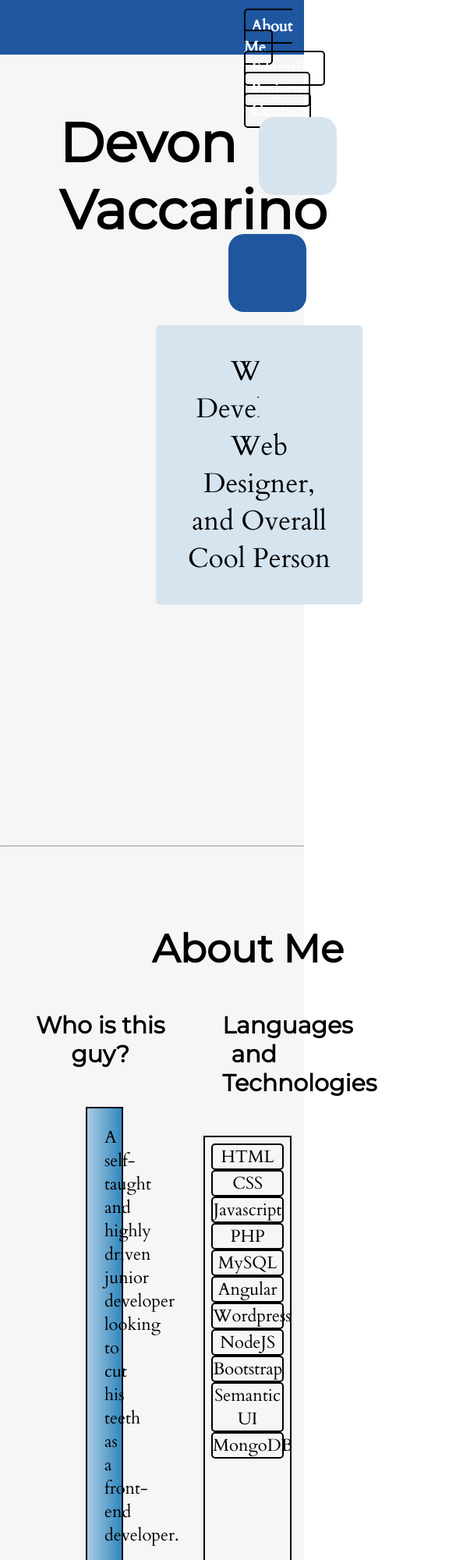
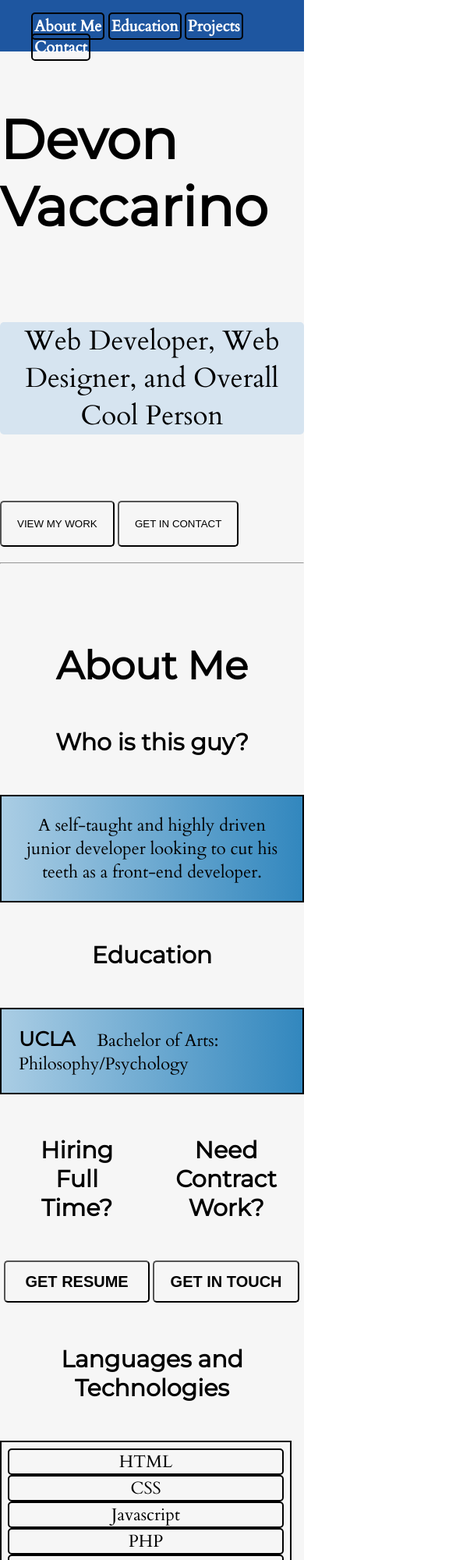
Before and after one commit to Rems5678/devonwebsite, a plain HTML site: page index.html in a window 390 px wide. Shown: the top 2000 px of the page at 78% size, 585 px wide, since content can reach past the window. Drawn offline with Linux system fonts and the light colour scheme.

Commit message:
Add files via upload

```diff
--- a/functions/index.js
+++ b/functions/index.js
@@ -1,16 +1,17 @@
 $(document).ready(function(){
-
-//nav bar
+	//desktop functions
+		if ($(window).width() > 769 ) {
+			//nav bar
 		$("#nav ul").animate({marginLeft: "70%"}, 700)
 //intro div
 	$("#intro h1").animate({marginLeft: "76px"}, 700);
 	$("#intro p").animate({marginLeft: 200}, 700);
-	$("#intro button").animate({left: "700px"}, 700);
+	$("#intro a").animate({left: "700px"}, 700);
 	$(".background-divs .background-div:eq(0)").animate({
 		borderRadius: '20px',
 	width:	'100px',
 	height: '100px',
-	left: '75%',
+	left: '1400px',
 	top: '300px',
 	now: '360px'}, {duration: 1000, step: function (now) {
 		$(this).css({transform: "rotate(" + now + "deg)", background:'#1E56A0'})
@@ -19,7 +20,7 @@ $(document).ready(function(){
 		borderRadius: '20px',
 	width:	'100px',
 	height: '100px',
-	left: '85%',
+	left: '1550px',
 	top: '150px',
 	now: '360px'}, {duration: 1000, step: function (now) {
 		$(this).css({transform: "rotate(" + now + "deg)", background:'#D6E4F0'})
@@ -28,7 +29,7 @@ $(document).ready(function(){
 		borderRadius: '20px',
 	width:	'100px',
 	height: '100px',
-	left: '85%',
+	left: '1550px',
 	top: '450px',
 	now: '360px'}, {duration: 1000, step: function (now) {
 		$(this).css({transform: "rotate(" + now + "deg)", background:'#D6E4F0'})
@@ -53,8 +54,10 @@ $(document).ready(function(){
 			var elementBotPosition = elementHeight + elementTopPosition
 			//check to see if viewport is within window
 			if ((elementBotPosition >= windowTopPosition) && (elementTopPosition <= windowBotPosition)) {
-
-				$element.animate({left: '50%'})
+				var elementWidth = $element.innerWidth();
+				var windowWidth = $window.width();
+				var center = (windowWidth - elementWidth)/2
+				$element.animate({left: center})
 
 			}
 //			else {
@@ -75,4 +78,91 @@ $(document).ready(function(){
 	//projects
 
 	//contact me
+		}
+//tablet functions
+if ($(window).width() <= 768 && $(window).width() >= 426) {
+	$("#projects .project").removeClass("col-25")
+		//education
+	$("#lang-tech li").on("click", pushDown);
+
+	function pushDown(evt) {
+		if($("#lang-tech div").hasClass("showdiv")){
+			$("#lang-tech div").removeClass("showdiv");
+		}
+		$(evt.target).next().addClass("showdiv");
+	}
+		//scroll animations for sliding headers when scrolling past them.
+
+
+	var $scrollAnim = $(".scroll-animate")
+	var $window = $(window)
+	//trigger scroll event on window load to check for a view that should be called
+	$window.on('scroll resize', checkIfInView);
+	$window.trigger("scroll");
+	function checkIfInView() {
+		var windowHeight = $window.height();
+		var windowTopPosition = $window.scrollTop();
+		var windowBotPosition = windowHeight + windowTopPosition
+		$.each($scrollAnim, function() {
+			var $element = $(this);
+			var elementHeight = $element.outerHeight();
+			var elementTopPosition = this.offsetTop;
+			var elementBotPosition = elementHeight + elementTopPosition
+			//check to see if viewport is within window
+			if ((elementBotPosition >= windowTopPosition) && (elementTopPosition <= windowBotPosition)) {
+				var elementWidth = $element.innerWidth();
+				var windowWidth = $window.width();
+				var center = (windowWidth - elementWidth)/2
+				$element.animate({left: center})
+
+			}
+//			else {
+//				$element.removeClass("in-view");
+//			}
+		})
+}
+}
+	//smartphone functions
+if ($(window).width() < 426) {
+	$("#projects .project").removeClass("col-25")
+			//education
+	$("#lang-tech li").on("click", pushDown);
+
+		function pushDown(evt) {
+		if($("#lang-tech div").hasClass("showdiv")){
+			$("#lang-tech div").removeClass("showdiv");
+		}
+		$(evt.target).next().addClass("showdiv");
+	}
+			//scroll animations for sliding headers when scrolling past them.
+$("#about-me div").removeClass("col-66").removeClass("col-33");
+
+	var $scrollAnim = $(".scroll-animate")
+	var $window = $(window)
+	//trigger scroll event on window load to check for a view that should be called
+	$window.on('scroll resize', checkIfInView);
+	$window.trigger("scroll");
+	function checkIfInView() {
+		var windowHeight = $window.height();
+		var windowTopPosition = $window.scrollTop();
+		var windowBotPosition = windowHeight + windowTopPosition
+		$.each($scrollAnim, function() {
+			var $element = $(this);
+			var elementHeight = $element.outerHeight();
+			var elementTopPosition = this.offsetTop;
+			var elementBotPosition = elementHeight + elementTopPosition
+			//check to see if viewport is within window
+			if ((elementBotPosition >= windowTopPosition) && (elementTopPosition <= windowBotPosition)) {
+				var elementWidth = $element.innerWidth();
+				var windowWidth = $window.width();
+				var center = (windowWidth - elementWidth)/2
+				$element.animate({left: center})
+
+			}
+//			else {
+//				$element.removeClass("in-view");
+//			}
+		})
+}
+}
 })
--- a/index.html
+++ b/index.html
@@ -1,7 +1,7 @@
 <!DOCTYPE HTML>
 <html>
 <head>
-	<meta charset ="utf-8">
+	<meta charset ="utf-8" name = "viewport" content = "width=device-width, initial-scale=1.0">
 	<title>Devon's Website</title>
 	<link href= "styles/index.css" rel = "stylesheet" type = "text/css">
 	<link href="https://fonts.googleapis.com/css?family=Cardo|Montserrat" rel="stylesheet">
@@ -12,11 +12,11 @@
 	<header class = "header-wrapper">
 		<nav id = "nav">
 			<ul>
-				<li><a href = "#about-me">About Me</a></li>
-				<li><a href = "#education">Education</a></li>
-				<li><a href = "#projects">Projects</a></li>
+				<a href = "#about-me"><li>About Me</li></a>
+				<a href = "#education"><li>Education</li></a>
+				<a href = "#projects"><li>Projects</li></a>
 <!--				<li><a href = "#">Work Experience</a></li>-->
-				<li><a href = "#contact">Contact</a></li>
+				<a href = "#contact"><li>Contact</li></a>
 			</ul>
 		</nav>
 		<div class = "background-divs">
@@ -27,9 +27,8 @@
 		<div id= "intro">
 			<h1>Devon Vaccarino</h1>
 			<p>Web Developer, Web Designer, and Overall Cool Person</p>
-			<button><a href ='#projects'>VIEW MY WORK</a></button>
-			<button><a href ='#contact'>GET IN CONTACT</a></button>
-
+			<a href ='#projects'><button>VIEW MY WORK</button></a>
+			<a href ='#contact'><button>GET IN CONTACT</button></a>
 		</div>
 	</header>
 	<section id ="about-me">
@@ -48,7 +47,7 @@
 			<div>
 			<h2>Hiring Full Time?</h2>
 			<br>
-			<a href = "#"><button class ="employers">Download Resume</button></a>
+			<a href = "https://docs.google.com/document/d/1ZyYT2k7OGk7AqrgVSn4JD0KfgtFZfA4bR9UyOAh8tBk/edit?usp=sharing"><button class ="employers">Get Resume</button></a>
 			</div>
 			<div>
 				<h2>Need Contract Work?</h2>
@@ -154,11 +153,6 @@
 	<hr>
 
 	<section id = "contact">
-		<div class = "background-divs">
-			<div class = "background-div"></div>
-			<div class = "background-div"></div>
-			<div class = "background-div"></div>
-		</div>
 		<h1>Get in Contact</h1>
 		<h2>Email: devonev92@gmail.com</h2>
 	</section>
--- a/styles/index.css
+++ b/styles/index.css
@@ -1,4 +1,6 @@
+
 /*mixins*/
+
 @mixin .section-header {
 	margin: 0 auto;
 	padding: 2em 0 0 0;
@@ -6,13 +8,19 @@
 }
 /*defaults*/
 html, body {
- margin: 0px;
- padding: 0px;
- border: 0px;
-box-sizing: border-box;
+ 	margin: 0;
+ 	padding: 0px;
+	border: 0px;
+	box-sizing: border-box;
+	overflow: auto;
+	width: 1900px;
  }
 h1, h2, h3, h4, h5, h6 {
 	font-family:'Montserrat', 'sans-serif';
+
+}
+h1, h2, h3, h4, h5, h6
+{
 }
  a {
 	text-decoration: none;
@@ -56,23 +64,9 @@ button:hover {
 /*Animations*/
 .scroll-animate {
 	position: relative;
-	width: 300px;
+	width: 250px;
 
 }
-/*
-.in-view {
-	-webkit-transition: all 700ms linear;
-	-moz-transition: all 700ms linear;
-	-o-transition:  all 700ms linear;
-	transition:  all 700ms linear;
-	-webkit-transform: translate3d(50%, 0px, 0px);
-	-moz-transform: translate(50%, 0px, 0px);
-	-o-transform: translate(50%, 0px, 0px);
-	transform: translate3d(50%, 0px, 0px);
-	max-width: 50%;
-	margin: 0 auto;
-}
-*/
 /*header*/
 
 .header-wrapper{
@@ -81,6 +75,35 @@ button:hover {
 	height: 30%;
 	background-color: #F6F6F6;
 }
+/*nav bar*/
+nav {
+	background-color: #1E56A0;
+	height: 3.5em;
+	margin: 0;
+	padding-top: 10px;
+}
+nav ul {
+	margin: 0;
+	padding-top: 10px;
+	position: relative;
+	box-sizing: border-box;
+}
+
+nav li{
+	display: inline;
+	vertical-align: center;
+	padding: 7px;
+	border: 2px black solid;
+	border-radius: 5px;
+	font-size: 20px;
+	font-weight: 600;
+	box-sizing: border-box;
+}
+nav li:hover {
+	background-color: black;
+
+}
+
 /*intro*/
 #intro h1{
 	position: relative;
@@ -89,13 +112,12 @@ button:hover {
 	margin: 0 auto;
 }
 #intro p {
-	width:50%;
+	width: 50%;
 	text-align: center;
 	font-size: 35px;
 	border-radius: 5px;
 	background-color: #D6E4F0;
 	padding: 1em;
-/*	margin: 0 0 0 200px;*/
 }
 #intro button {
 	position: relative;
@@ -109,40 +131,15 @@ button:hover {
 	background-color: #D6E4F0;
 
 }
-#intro button:nth-of-type(2):hover{
+#intro button:even:hover{
 		background-color: #1E56A0;
 
 }
 #intro a {
+	position: relative;
 	color: black;
 	font-weight: 600;
 	font-size: 20px;
-}
-/*nav bar*/
-nav {
-	background-color: #1E56A0;
-	height: 60px;
-	margin: 0 auto;
-	padding-top: 10px;
-}
-nav ul {
-	margin: 0;
-	padding-top: 10px;
-	position: relative;
-}
-
-nav li{
-	display: inline;
-	vertical-align: center;
-	padding: 7px;
-	border: 2px black solid;
-	border-radius: 5px;
-	font-size: 20px;
-	font-weight: 600;
-}
-nav li:hover {
-	background-color: black;
-
 }
 
 /*About Me Section*/
@@ -288,15 +285,15 @@ background: linear-gradient(to right,  #aacde4, #3287be)
 	padding: 2em 0 2em 0;
 	font-size: 50px;
 }
-.col-25.project {
+#projects .project {
 	background-color: #c7c7c7;
 }
-.col-25.project img {
+#projects .project img {
 	width: 300px;
 	height: 150px;
 	text-align: center;
 }
-.col-25.project:hover {
+#projects .project:hover {
 	opacity: .5;
 }
 /*Contact Me*/
@@ -316,4 +313,99 @@ background: linear-gradient(to right,  #aacde4, #3287be)
 	padding: 25px;
 	margin: 0 auto;
 }
-/*lang-tech*/
+
+/*media queries*/
+@media screen and (max-width: 768px) {
+	html, body {
+		width: 100%;
+		max-width: 768px;
+
+	}
+	#nav, #about-me, #projects, #contact {
+		width: 100%;
+	}
+		#intro p{
+		width: 100%;
+		padding: 15px 0 15px 0;
+	}
+	#about-me {
+		height: 1500px;
+	}
+	#about-me h1 {
+		text-align: center;
+	}
+	#about-me .action-buttons {
+		width: 49.5%;
+	}
+	.action-buttons button {
+		margin: 0;
+		padding: 0;
+		width: 125px;
+	}
+	#projects {
+
+	}
+	#projects .project {
+		width: 49.5%;
+		display: inline-block;
+	}
+	#projects .project img {
+		width: 50%;
+		height: 25%;
+	}
+	#contact {
+
+	}
+}
+@media screen and (max-width: 425px) {
+	html, body {
+		width: 100%;
+		max-width: 425px;
+
+	}
+	#nav, #about-me, #projects, #contact {
+		width:
+	}
+	#nav li {
+		padding: 2px;
+	}
+	#intro p{
+		width: 100%;
+		padding: 0;
+	}
+	#about-me {
+		height: 2000px;
+	}
+	#about-me p, #education  {
+	margin: 0;
+	}
+	#about-me .action-buttons {
+		width: 100%;
+		margin: 0;
+		padding: 5px;
+
+	}
+	.action-buttons h2 {
+		font-size: 20px;
+	}
+	.action-buttons button {
+		margin: 0;
+		padding: 0;
+		width: 100%;
+	}
+	#projects {
+		height: 1500px;
+	}
+	#projects .project {
+		width: 100%;
+		display: inline-block;
+	}
+	#projects .project img {
+		width: 50%;
+		height: 25%;
+	}
+	#contact {
+
+	}
+}
+}
```
Also changed, not shown: img/stylingconference1.PNG.
